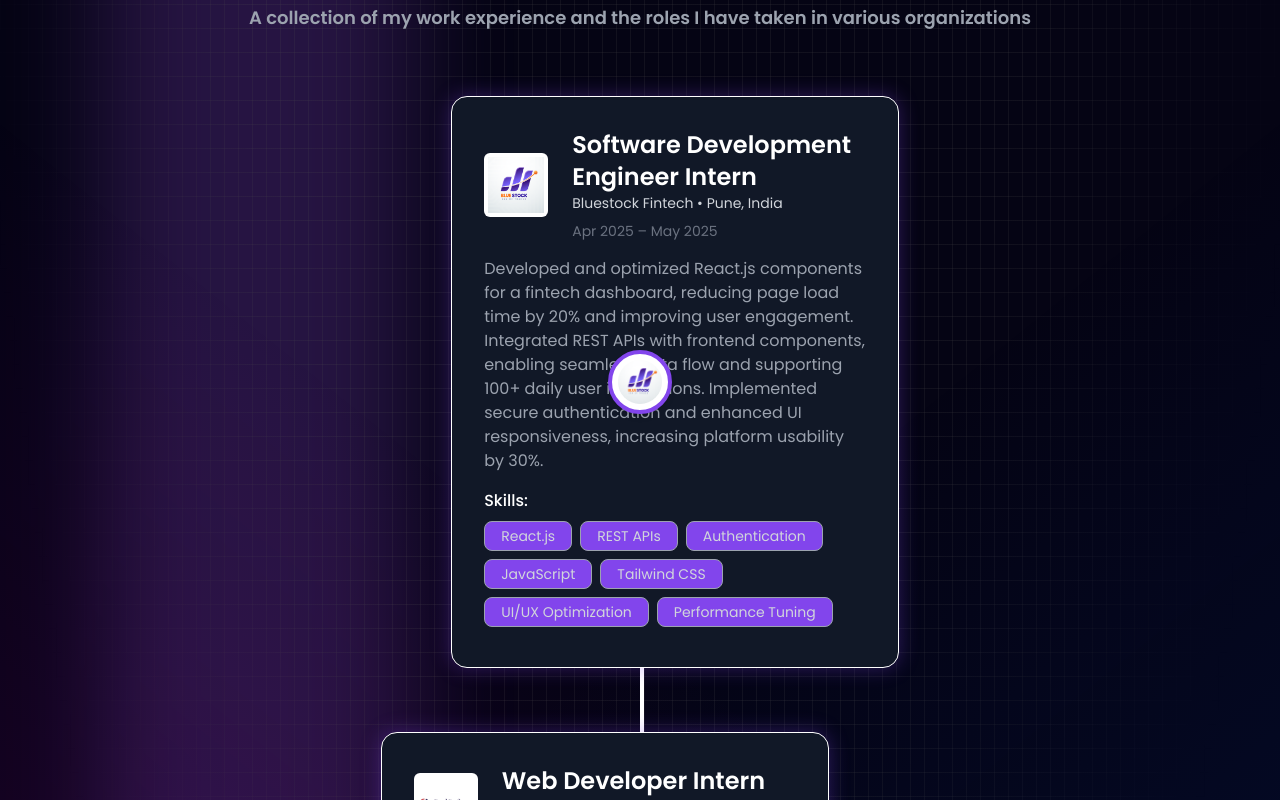
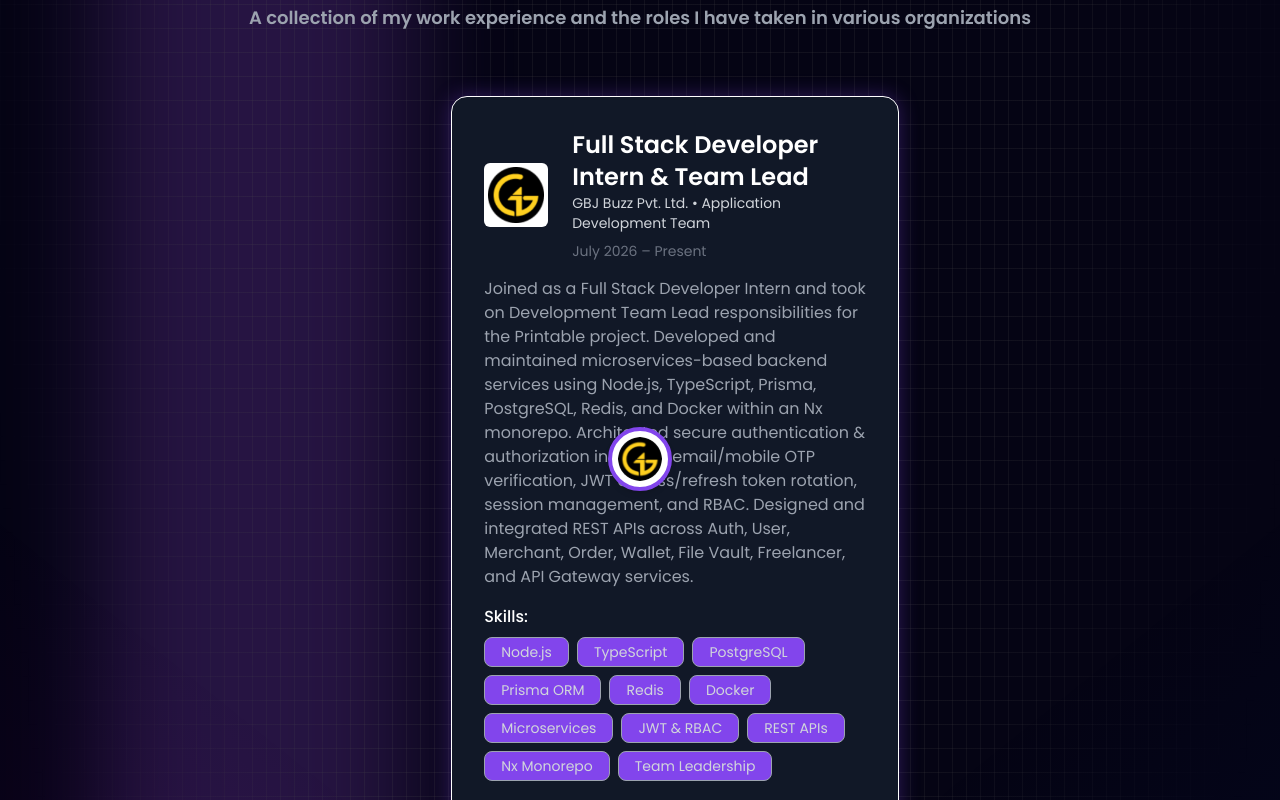
Before and after one commit to ankitjha93/Ankit-s-Portfolio, a React (Vite) app: page / in a window 1280 px wide. Shown: the part 2060-2860 px from the top of the page. Built offline with nearby package versions, Linux system fonts and the light colour scheme.

Commit message:
feat(experience): add GBJ Buzz Full Stack Developer Intern & Team Lead experience with company logo

```diff
--- a/src/constants.js
+++ b/src/constants.js
@@ -24,6 +24,7 @@ import postgreLogo from './assets/tech_logo/postgre.png';
 import figmaLogo from './assets/tech_logo/figma.png';
 
 // Company / Experience Logo's
+import gbjbuzzLogo from './assets/company_logo/gbjbuzz_logo.png';
 import bluestockLogo from './assets/company_logo/bluestock_logo.png';
 import codsoftLogo from './assets/company_logo/codsoft_logo.png';
 
@@ -105,6 +106,28 @@ export const SkillsInfo = [
 export const experiences = [
   {
     id: 0,
+    img: gbjbuzzLogo,
+    role: "Full Stack Developer Intern & Team Lead",
+    company: "GBJ Buzz Pvt. Ltd.",
+    location: "Application Development Team",
+    date: "July 2026 – Present",
+    desc: "Joined as a Full Stack Developer Intern and took on Development Team Lead responsibilities for the Printable project. Developed and maintained microservices-based backend services using Node.js, TypeScript, Prisma, PostgreSQL, Redis, and Docker within an Nx monorepo. Architected secure authentication & authorization including email/mobile OTP verification, JWT access/refresh token rotation, session management, and RBAC. Designed and integrated REST APIs across Auth, User, Merchant, Order, Wallet, File Vault, Freelancer, and API Gateway services.",
+    skills: [
+      "Node.js",
+      "TypeScript",
+      "PostgreSQL",
+      "Prisma ORM",
+      "Redis",
+      "Docker",
+      "Microservices",
+      "JWT & RBAC",
+      "REST APIs",
+      "Nx Monorepo",
+      "Team Leadership",
+    ],
+  },
+  {
+    id: 1,
     img: bluestockLogo,
     role: "Software Development Engineer Intern",
     company: "Bluestock Fintech",
@@ -122,7 +145,7 @@ export const experiences = [
     ],
   },
   {
-    id: 1,
+    id: 2,
     img: codsoftLogo,
     role: "Web Developer Intern",
     company: "CodSoft",
```
Also changed, not shown: src/assets/company_logo/gbjbuzz_logo.png (added).
